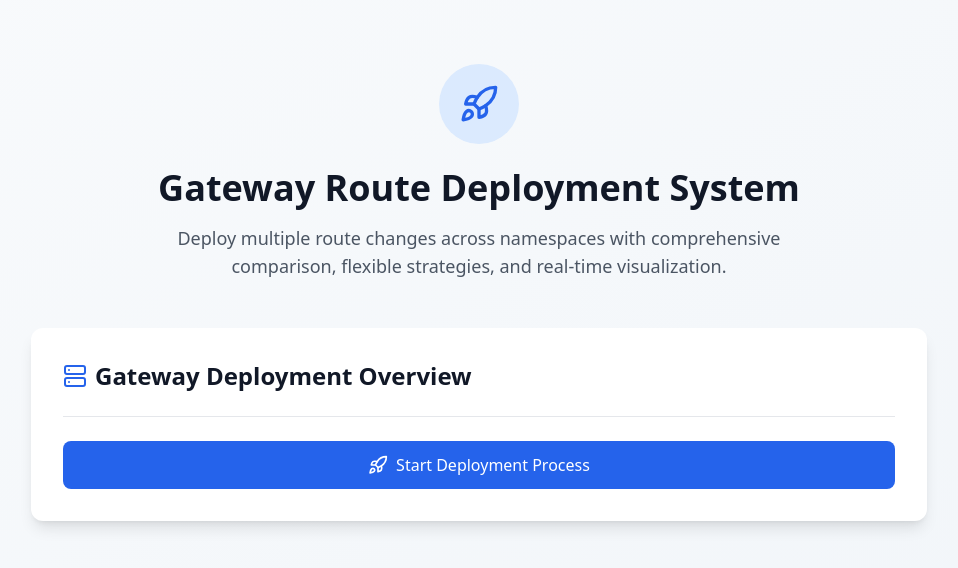
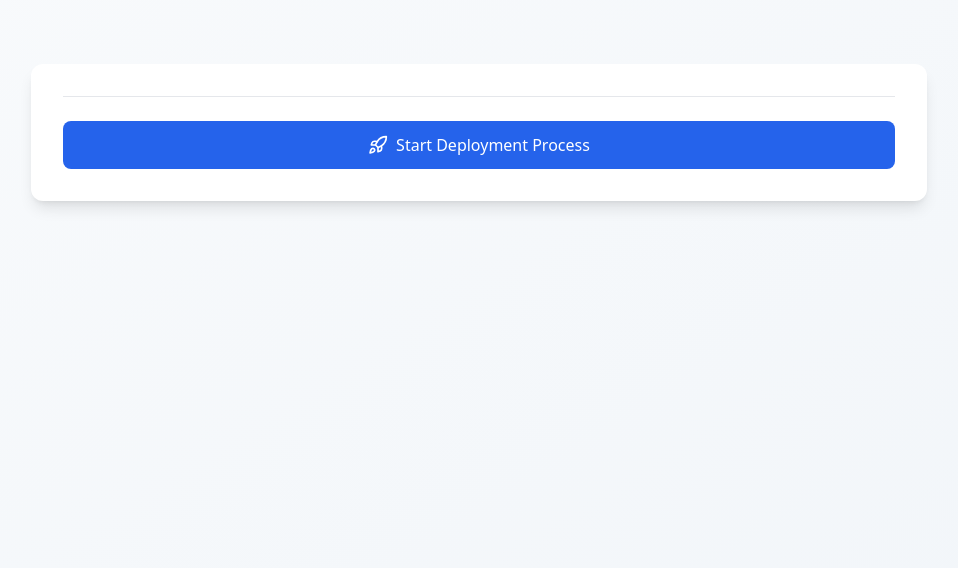
Before and after one commit to alphana/project3, a React (Vite) app: page / in a window 1280 px wide. Shown: the top 568 px of the page, without its empty margins (161-1119 px from the left). Built offline with nearby package versions, Linux system fonts and the light colour scheme.

Commit message:
Updated App.tsx

```diff
--- a/src/App.tsx
+++ b/src/App.tsx
@@ -14,24 +14,10 @@ function App() {
     <div className="min-h-screen bg-gradient-to-br from-slate-50 to-slate-100">
       <div className="container mx-auto px-4 py-16">
         <div className="max-w-4xl mx-auto">
-          <div className="text-center mb-12">
-            <div className="inline-flex items-center justify-center w-20 h-20 rounded-full bg-blue-100 mb-6">
-              <Rocket className="h-10 w-10 text-blue-600" />
-            </div>
-            <h1 className="text-4xl font-bold text-gray-900 mb-4">
-              Gateway Route Deployment System
-            </h1>
-            <p className="text-lg text-gray-600 max-w-2xl mx-auto">
-              Deploy multiple route changes across namespaces with comprehensive comparison,
-              flexible strategies, and real-time visualization.
-            </p>
-          </div>
+
 
           <div className="bg-white rounded-xl shadow-lg p-8 mb-8">
-            <h2 className="text-2xl font-semibold text-gray-900 mb-6 flex items-center gap-2">
-              <Server className="h-6 w-6 text-blue-600" />
-              Gateway Deployment Overview
-            </h2>
+
 
             <div className="space-y-6">
 
```
